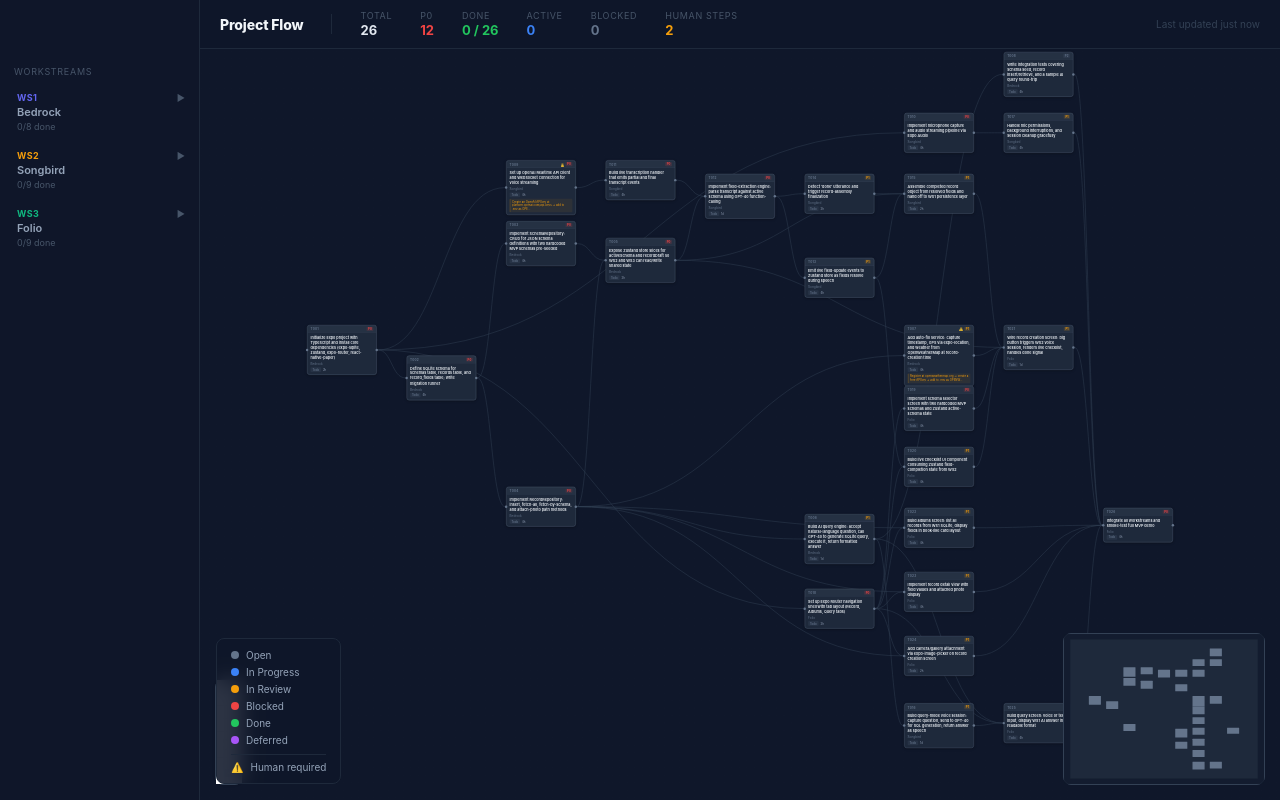
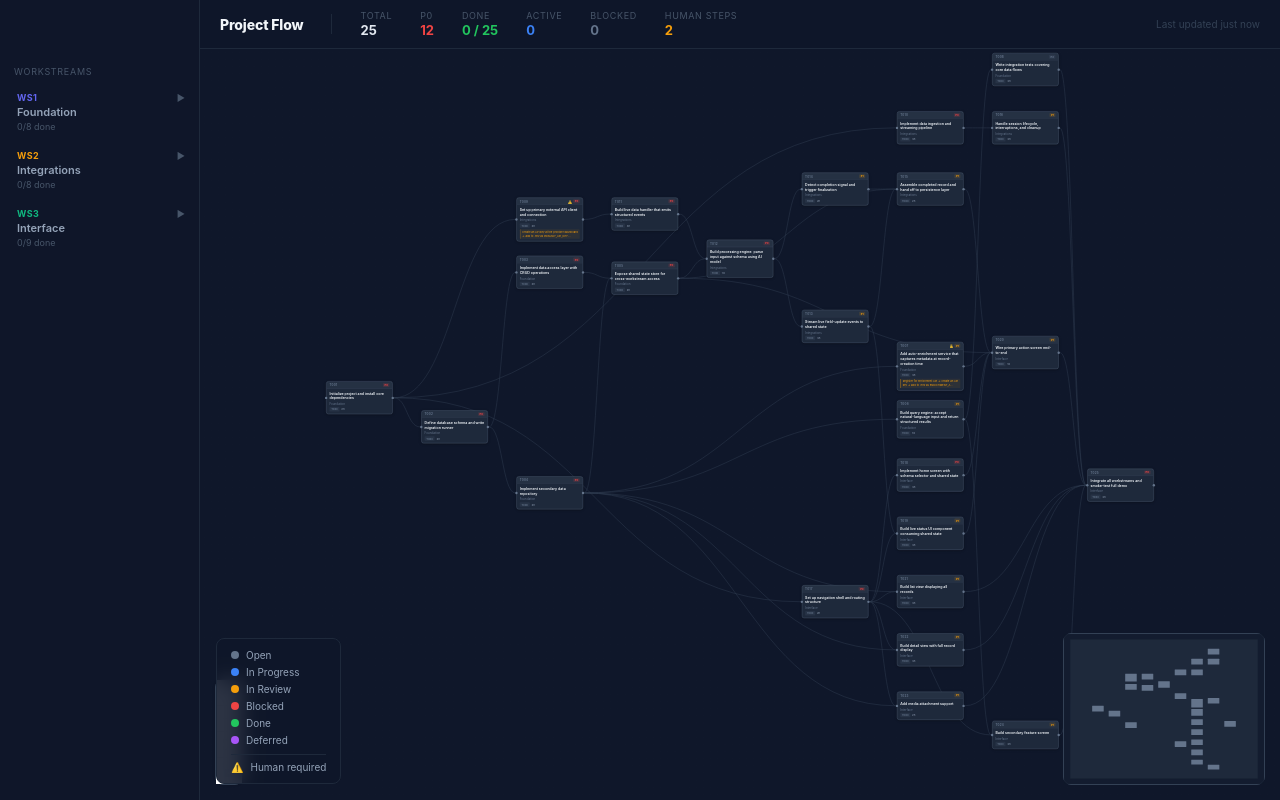
Before and after one commit to bryce-evans/beads-render, a React (Vite) app: page / in a window 1280 px wide. Built offline with nearby package versions, Linux system fonts and the light colour scheme.

Commit message:
chore: replace example tasks with generic project template for render testing

```diff
--- a/src/generated/tasks.ts
+++ b/src/generated/tasks.ts
@@ -1,23 +1,23 @@
 // Generated by render.py — do not edit manually
-// Updated: 2026-04-27T04:02:10.470804+00:00
+// Updated: 2026-04-27T04:06:35.575828+00:00
 
 import type { Task } from "../types"
 
-export const generatedAt = "2026-04-27T04:02:10.470804+00:00"
+export const generatedAt = "2026-04-27T04:06:35.575828+00:00"
 
-export const workstreamScopes: Record<string, string> = { "WS1": `Owns local SQLite schema, record storage, migrations, and the AI query engine — does not own UI or voice input.`, "WS2": `Owns all voice capture, OpenAI Realtime API integration, live field-extraction, and record assembly — does not own persistence or UI chrome.`, "WS3": `Owns all screens, navigation, schema selector, live checklist UI, record albums view, and camera attachment — does not own data or voice logic.` }
+export const workstreamScopes: Record<string, string> = { "WS1": `Owns data models, persistence, and backend API — does not own UI or integrations.`, "WS2": `Owns all third-party service connections, auth, and external API calls — does not own persistence or UI.`, "WS3": `Owns all screens, navigation, and user-facing components — does not own data or external calls.` }
 
 export const tasks: Task[] = [
   {
     id: "T001",
     beadsId: "",
-    title: `Initialize Expo project with TypeScript and install core dependencies (expo-sqlite, zustand, expo-router, react-native-paper)`,
-    workstream: `WS1 — Bedrock`,
+    title: `Initialize project and install core dependencies`,
+    workstream: `WS1 — Foundation`,
     criticality: "P0",
     estimate: "2h",
     status: "todo",
     depends: [],
-    unlocks: ["T002", "T009", "T010", "T018", "T019"],
+    unlocks: ["T002", "T009", "T010", "T017", "T018"],
     humanRequired: ``,
     assignee: null,
     events: [],
@@ -25,8 +25,8 @@ export const tasks: Task[] = [
   {
     id: "T002",
     beadsId: "",
-    title: `Define SQLite schema for schemas table, records table, and record_fields table; write migration runner`,
-    workstream: `WS1 — Bedrock`,
+    title: `Define database schema and write migration runner`,
+    workstream: `WS1 — Foundation`,
     criticality: "P0",
     estimate: "4h",
     status: "todo",
@@ -39,8 +39,8 @@ export const tasks: Task[] = [
   {
     id: "T003",
     beadsId: "",
-    title: `Implement SchemaRepository: CRUD for JSON schema definitions with two hardcoded MVP schemas pre-seeded`,
-    workstream: `WS1 — Bedrock`,
+    title: `Implement data access layer with CRUD operations`,
+    workstream: `WS1 — Foundation`,
     criticality: "P0",
     estimate: "4h",
     status: "todo",
@@ -53,13 +53,13 @@ export const tasks: Task[] = [
   {
     id: "T004",
     beadsId: "",
-    title: `Implement RecordRepository: insert, fetch-all, fetch-by-schema, and attach-photo path methods`,
-    workstream: `WS1 — Bedrock`,
+    title: `Implement secondary data repository`,
+    workstream: `WS1 — Foundation`,
     criticality: "P0",
     estimate: "4h",
     status: "todo",
     depends: ["T002"],
-    unlocks: ["T005", "T006", "T007", "T022", "T023", "T024"],
+    unlocks: ["T005", "T006", "T007", "T021", "T022", "T023"],
     humanRequired: ``,
     assignee: null,
     events: [],
@@ -67,13 +67,13 @@ export const tasks: Task[] = [
   {
     id: "T005",
     beadsId: "",
-    title: `Expose Zustand store slices for activeSchema and recordDraft so WS2 and WS3 can read/write shared state`,
-    workstream: `WS1 — Bedrock`,
+    title: `Expose shared state store for cross-workstream access`,
+    workstream: `WS1 — Foundation`,
     criticality: "P0",
     estimate: "2h",
     status: "todo",
     depends: ["T003", "T004"],
-    unlocks: ["T012", "T015", "T021"],
+    unlocks: ["T012", "T015", "T020"],
     humanRequired: ``,
     assignee: null,
     events: [],
@@ -81,13 +81,13 @@ export const tasks: Task[] = [
   {
     id: "T006",
     beadsId: "",
-    title: `Build AI query engine: accept natural-language question, call GPT-4o to generate SQLite query, execute it, return formatted answer`,
-    workstream: `WS1 — Bedrock`,
+    title: `Build query engine: accept natural-language input and return structured results`,
+    workstream: `WS1 — Foundation`,
     criticality: "P1",
     estimate: "1d",
     status: "todo",
     depends: ["T004"],
-    unlocks: ["T008", "T016", "T025"],
+    unlocks: ["T008", "T024", "T025"],
     humanRequired: ``,
     assignee: null,
     events: [],
@@ -95,27 +95,27 @@ export const tasks: Task[] = [
   {
     id: "T007",
     beadsId: "",
-    title: `Add auto-fill service: capture timestamp, GPS via expo-location, and weather from OpenWeatherMap at record-creation time`,
-    workstream: `WS1 — Bedrock`,
+    title: `Add auto-enrichment service that captures metadata at record-creation time`,
+    workstream: `WS1 — Foundation`,
     criticality: "P1",
     estimate: "4h",
     status: "todo",
     depends: ["T004"],
-    unlocks: ["T021"],
-    humanRequired: `Register at openweathermap.org → create a free API key → add to .env as OPENWEATHER_API_KEY.`,
+    unlocks: ["T020"],
+    humanRequired: `Register for enrichment API → create an API key → add to .env as ENRICHMENT_API_KEY.`,
     assignee: null,
     events: [],
   },
   {
     id: "T008",
     beadsId: "",
-    title: `Write integration tests covering schema seed, record insert/retrieve, and a sample AI query round-trip`,
-    workstream: `WS1 — Bedrock`,
+    title: `Write integration tests covering core data flows`,
+    workstream: `WS1 — Foundation`,
     criticality: "P2",
     estimate: "4h",
     status: "todo",
     depends: ["T006"],
-    unlocks: ["T026"],
+    unlocks: ["T025"],
     humanRequired: ``,
     assignee: null,
     events: [],
@@ -123,27 +123,27 @@ export const tasks: Task[] = [
   {
     id: "T009",
     beadsId: "",
-    title: `Set up OpenAI Realtime API client and WebSocket connection for voice streaming`,
-    workstream: `WS2 — Songbird`,
+    title: `Set up primary external API client and connection`,
+    workstream: `WS2 — Integrations`,
     criticality: "P0",
     estimate: "4h",
     status: "todo",
     depends: ["T001"],
     unlocks: ["T011"],
-    humanRequired: `Create an OpenAI API key at platform.openai.com/api-keys → add to .env as OPENAI_API_KEY. Confirm your org has Realtime API access enabled (may require manual activation in org settings).`,
+    humanRequired: `Create an API key at the provider dashboard → add to .env as PRIMARY_API_KEY. Confirm your account has access to the required API tier.`,
     assignee: null,
     events: [],
   },
   {
     id: "T010",
     beadsId: "",
-    title: `Implement microphone capture and audio streaming pipeline via Expo Audio`,
-    workstream: `WS2 — Songbird`,
+    title: `Implement data ingestion and streaming pipeline`,
+    workstream: `WS2 — Integrations`,
     criticality: "P0",
     estimate: "4h",
     status: "todo",
     depends: ["T001"],
-    unlocks: ["T017"],
+    unlocks: ["T016"],
     humanRequired: ``,
     assignee: null,
     events: [],
@@ -151,8 +151,8 @@ export const tasks: Task[] = [
   {
     id: "T011",
     beadsId: "",
-    title: `Build live transcription handler that emits partial and final transcript events`,
-    workstream: `WS2 — Songbird`,
+    title: `Build live data handler that emits structured events`,
+    workstream: `WS2 — Integrations`,
     criticality: "P0",
     estimate: "4h",
     status: "todo",
@@ -165,8 +165,8 @@ export const tasks: Task[] = [
   {
     id: "T012",
     beadsId: "",
-    title: `Implement field-extraction engine: parse transcript against active schema using GPT-4o function-calling`,
-    workstream: `WS2 — Songbird`,
+    title: `Build processing engine: parse input against schema using AI model`,
+    workstream: `WS2 — Integrations`,
     criticality: "P0",
     estimate: "1d",
     status: "todo",
@@ -179,13 +179,13 @@ export const tasks: Task[] = [
   {
     id: "T013",
     beadsId: "",
-    title: `Emit live field-update events to Zustand store as fields resolve during speech`,
-    workstream: `WS2 — Songbird`,
+    title: `Stream live field-update events to shared state`,
+    workstream: `WS2 — Integrations`,
     criticality: "P1",
     estimate: "4h",
     status: "todo",
     depends: ["T012"],
-    unlocks: ["T015", "T020"],
+    unlocks: ["T015", "T019"],
     humanRequired: ``,
     assignee: null,
     events: [],
@@ -193,8 +193,8 @@ export const tasks: Task[] = [
   {
     id: "T014",
     beadsId: "",
-    title: `Detect 'done' utterance and trigger record-assembly finalization`,
-    workstream: `WS2 — Songbird`,
+    title: `Detect completion signal and trigger finalization`,
+    workstream: `WS2 — Integrations`,
     criticality: "P1",
     estimate: "2h",
     status: "todo",
@@ -207,13 +207,13 @@ export const tasks: Task[] = [
   {
     id: "T015",
     beadsId: "",
-    title: `Assemble completed record object from resolved fields and hand off to WS1 persistence layer`,
-    workstream: `WS2 — Songbird`,
+    title: `Assemble completed record and hand off to persistence layer`,
+    workstream: `WS2 — Integrations`,
     criticality: "P1",
     estimate: "2h",
     status: "todo",
     depends: ["T013", "T014", "T005"],
-    unlocks: ["T021"],
+    unlocks: ["T020"],
     humanRequired: ``,
     assignee: null,
     events: [],
@@ -221,12 +221,12 @@ export const tasks: Task[] = [
   {
     id: "T016",
     beadsId: "",
-    title: `Build query-mode voice session: capture question, send to GPT-4o for SQL generation, return answer as speech`,
-    workstream: `WS2 — Songbird`,
+    title: `Handle session lifecycle, interruptions, and cleanup`,
+    workstream: `WS2 — Integrations`,
     criticality: "P1",
-    estimate: "1d",
+    estimate: "4h",
     status: "todo",
-    depends: ["T006"],
+    depends: ["T010"],
     unlocks: ["T025"],
     humanRequired: ``,
     assignee: null,
@@ -235,13 +235,13 @@ export const tasks: Task[] = [
   {
     id: "T017",
     beadsId: "",
-    title: `Handle mic permissions, background interruptions, and session cleanup gracefully`,
-    workstream: `WS2 — Songbird`,
-    criticality: "P1",
-    estimate: "4h",
+    title: `Set up navigation shell and routing structure`,
+    workstream: `WS3 — Interface`,
+    criticality: "P0",
+    estimate: "2h",
     status: "todo",
-    depends: ["T010"],
-    unlocks: ["T026"],
+    depends: ["T001"],
+    unlocks: ["T018", "T019", "T020", "T021", "T022", "T023", "T024"],
     humanRequired: ``,
     assignee: null,
     events: [],
@@ -249,13 +249,13 @@ export const tasks: Task[] = [
   {
     id: "T018",
     beadsId: "",
-    title: `Set up Expo Router navigation shell with tab layout (Record, Albums, Query tabs)`,
-    workstream: `WS3 — Folio`,
+    title: `Implement home screen with schema selector and shared state`,
+    workstream: `WS3 — Interface`,
     criticality: "P0",
-    estimate: "2h",
+    estimate: "4h",
     status: "todo",
-    depends: ["T001"],
-    unlocks: ["T019", "T020", "T021", "T022", "T023", "T024", "T025"],
+    depends: ["T017"],
+    unlocks: ["T020"],
     humanRequired: ``,
     assignee: null,
     events: [],
@@ -263,13 +263,13 @@ export const tasks: Task[] = [
   {
     id: "T019",
     beadsId: "",
-    title: `Implement schema selector screen with two hardcoded MVP schemas and Zustand active-schema state`,
-    workstream: `WS3 — Folio`,
-    criticality: "P0",
+    title: `Build live status UI component consuming shared state`,
+    workstream: `WS3 — Interface`,
+    criticality: "P1",
     estimate: "4h",
     status: "todo",
-    depends: ["T018"],
-    unlocks: ["T021"],
+    depends: ["T013", "T017"],
+    unlocks: ["T020"],
     humanRequired: ``,
     assignee: null,
     events: [],
@@ -277,13 +277,13 @@ export const tasks: Task[] = [
   {
     id: "T020",
     beadsId: "",
-    title: `Build live checklist UI component consuming Zustand field-completion state from WS2`,
-    workstream: `WS3 — Folio`,
+    title: `Wire primary action screen end-to-end`,
+    workstream: `WS3 — Interface`,
     criticality: "P1",
-    estimate: "4h",
+    estimate: "1d",
     status: "todo",
-    depends: ["T013", "T018"],
-    unlocks: ["T021"],
+    depends: ["T015", "T005", "T007", "T018", "T019"],
+    unlocks: ["T025"],
     humanRequired: ``,
     assignee: null,
     events: [],
@@ -291,13 +291,13 @@ export const tasks: Task[] = [
   {
     id: "T021",
     beadsId: "",
-    title: `Wire record creation screen: big button triggers WS2 voice session, renders live checklist, handles done signal`,
-    workstream: `WS3 — Folio`,
+    title: `Build list view displaying all records`,
+    workstream: `WS3 — Interface`,
     criticality: "P1",
-    estimate: "1d",
+    estimate: "4h",
     status: "todo",
-    depends: ["T015", "T005", "T007", "T019", "T020"],
-    unlocks: ["T026"],
+    depends: ["T004", "T017"],
+    unlocks: ["T025"],
     humanRequired: ``,
     assignee: null,
     events: [],
@@ -305,13 +305,13 @@ export const tasks: Task[] = [
   {
     id: "T022",
     beadsId: "",
-    title: `Build albums screen: list all records from WS1 SQLite, display fields in book-like card layout`,
-    workstream: `WS3 — Folio`,
+    title: `Build detail view with full record display`,
+    workstream: `WS3 — Interface`,
     criticality: "P1",
     estimate: "4h",
     status: "todo",
-    depends: ["T004", "T018"],
-    unlocks: ["T026"],
+    depends: ["T004", "T017"],
+    unlocks: ["T025"],
     humanRequired: ``,
     assignee: null,
     events: [],
@@ -319,13 +319,13 @@ export const tasks: Task[] = [
   {
     id: "T023",
     beadsId: "",
-    title: `Implement record detail view with field values and attached photo display`,
-    workstream: `WS3 — Folio`,
+    title: `Add media attachment support`,
+    workstream: `WS3 — Interface`,
     criticality: "P1",
-    estimate: "4h",
+    estimate: "2h",
     status: "todo",
-    depends: ["T004", "T018"],
-    unlocks: ["T026"],
+    depends: ["T004", "T017"],
+    unlocks: ["T025"],
     humanRequired: ``,
     assignee: null,
     events: [],
@@ -333,13 +333,13 @@ export const tasks: Task[] = [
   {
     id: "T024",
     beadsId: "",
-    title: `Add camera/gallery attachment via expo-image-picker on record creation screen`,
-    workstream: `WS3 — Folio`,
+    title: `Build secondary feature screen`,
+    workstream: `WS3 — Interface`,
     criticality: "P1",
-    estimate: "2h",
+    estimate: "4h",
     status: "todo",
-    depends: ["T004", "T018"],
-    unlocks: ["T026"],
+    depends: ["T006", "T017"],
+    unlocks: ["T025"],
     humanRequired: ``,
     assignee: null,
     events: [],
@@ -347,26 +347,12 @@ export const tasks: Task[] = [
   {
     id: "T025",
     beadsId: "",
-    title: `Build query screen: voice or text input, display WS1 AI answer in readable format`,
-    workstream: `WS3 — Folio`,
-    criticality: "P1",
-    estimate: "4h",
-    status: "todo",
-    depends: ["T006", "T016", "T018"],
-    unlocks: ["T026"],
-    humanRequired: ``,
-    assignee: null,
-    events: [],
-  },
-  {
-    id: "T026",
-    beadsId: "",
-    title: `Integrate all workstreams and smoke-test full MVP demo`,
-    workstream: `WS3 — Folio`,
+    title: `Integrate all workstreams and smoke-test full demo`,
+    workstream: `WS3 — Interface`,
     criticality: "P0",
     estimate: "4h",
     status: "todo",
-    depends: ["T008", "T017", "T021", "T022", "T023", "T024", "T025"],
+    depends: ["T008", "T016", "T020", "T021", "T022", "T023", "T024"],
     unlocks: [],
     humanRequired: ``,
     assignee: null,
```
